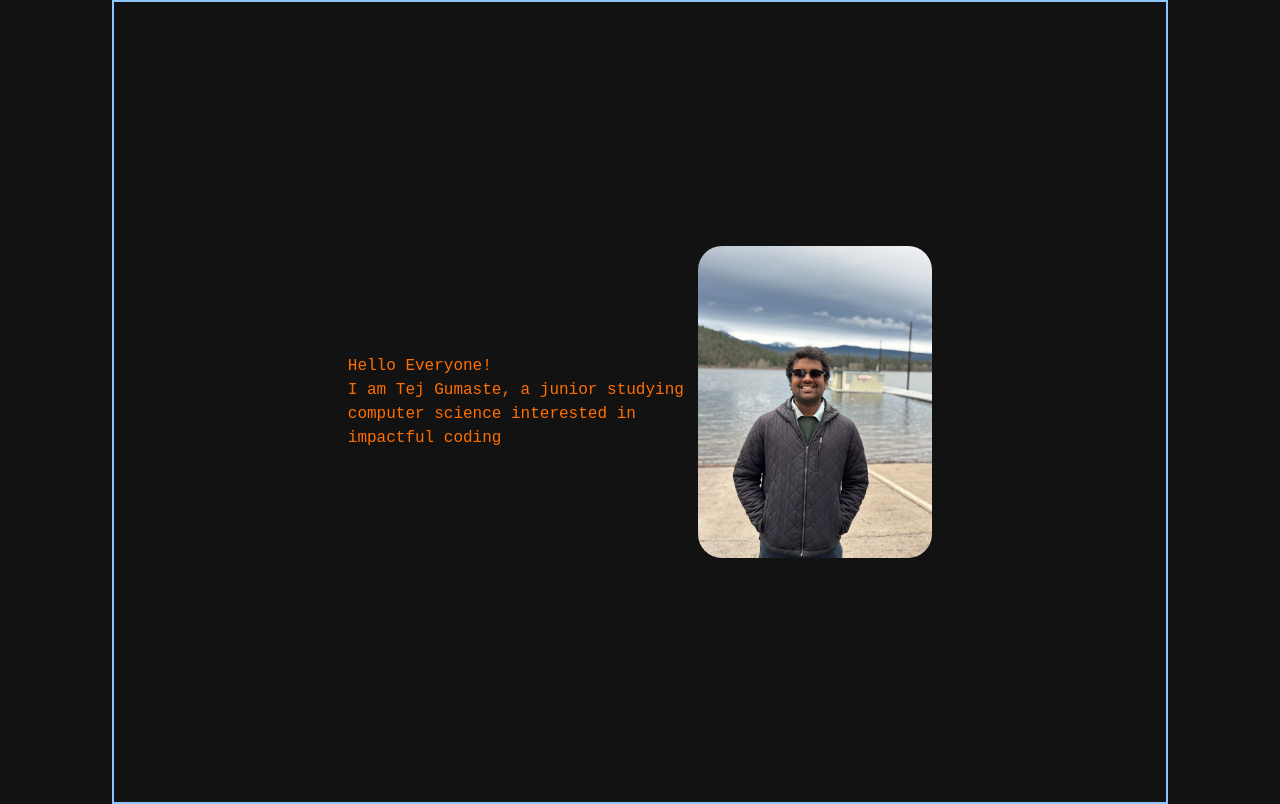
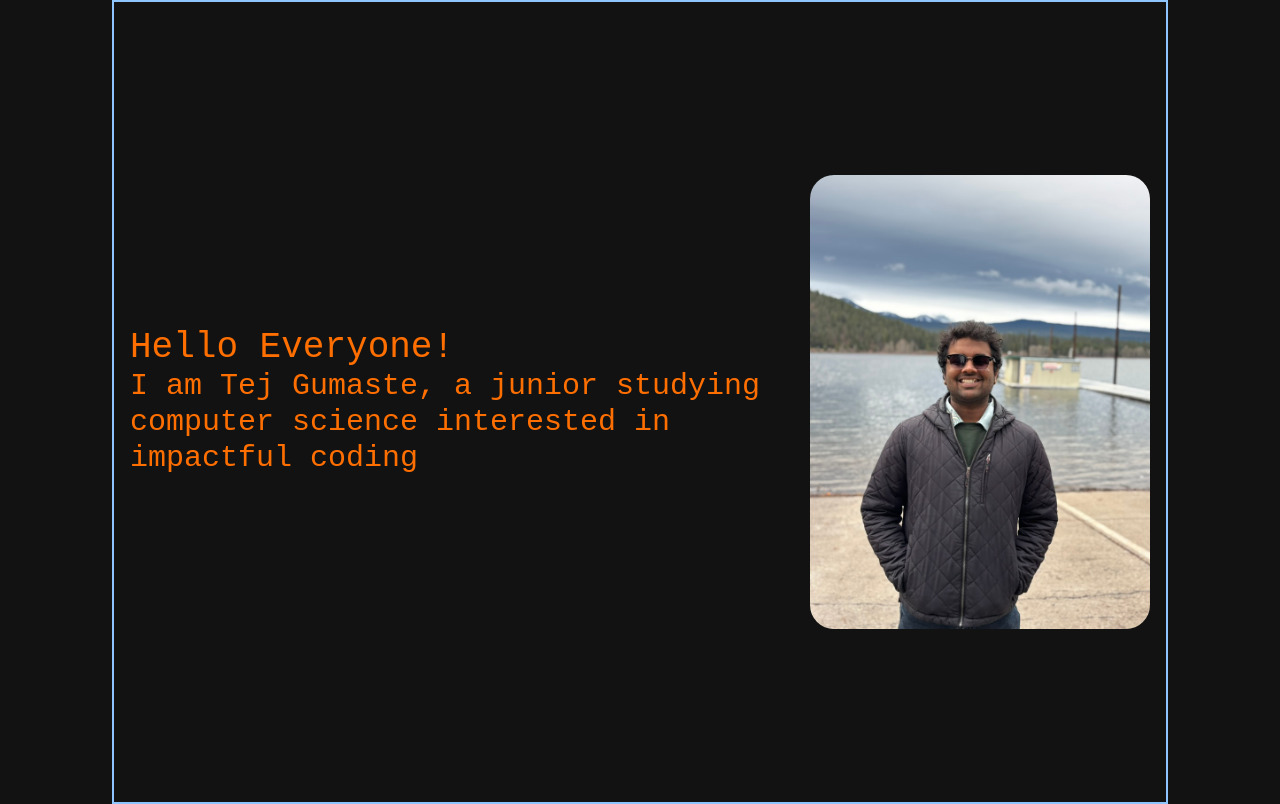
Before and after one commit to Vegito2367/TejPortfolio, a Next.js app in the folder personalwebsite/: page / in a window 1280 px wide. Built offline with nearby package versions, Linux system fonts and the light colour scheme.

Commit message:
Saving work

```diff
--- a/personalwebsite/src/app/page.tsx
+++ b/personalwebsite/src/app/page.tsx
@@ -16,10 +16,10 @@ export default function Home() {
     </AnimatePresence>
     {showMainContent && (
       <motion.div initial={{opacity:0}} animate={{opacity:1}} transition={{duration:1}} className="flex flex-row justify-center items-center roboto-mono mx-28 border-2 border-blue-300">
-        <section className="flex flex-row justify-center items-center w-4/6 h-screen">
-          <div className="w-1/2">
-          <p>Hello Everyone!</p>
-          <p>I am Tej Gumaste, a junior studying computer science interested in impactful coding</p>
+        <section className="flex flex-row justify-center items-center p-4 h-screen">
+          <div className="w-4/6">
+          <p className="text-4xl">Hello Everyone!</p>
+          <p className="text-3xl">I am Tej Gumaste, a junior studying computer science interested in impactful coding</p>
           </div>
           <img src="ProfilePic.jpeg" alt="Profile Picture" className="w-1/3 rounded-3xl" />
         </section>
```
